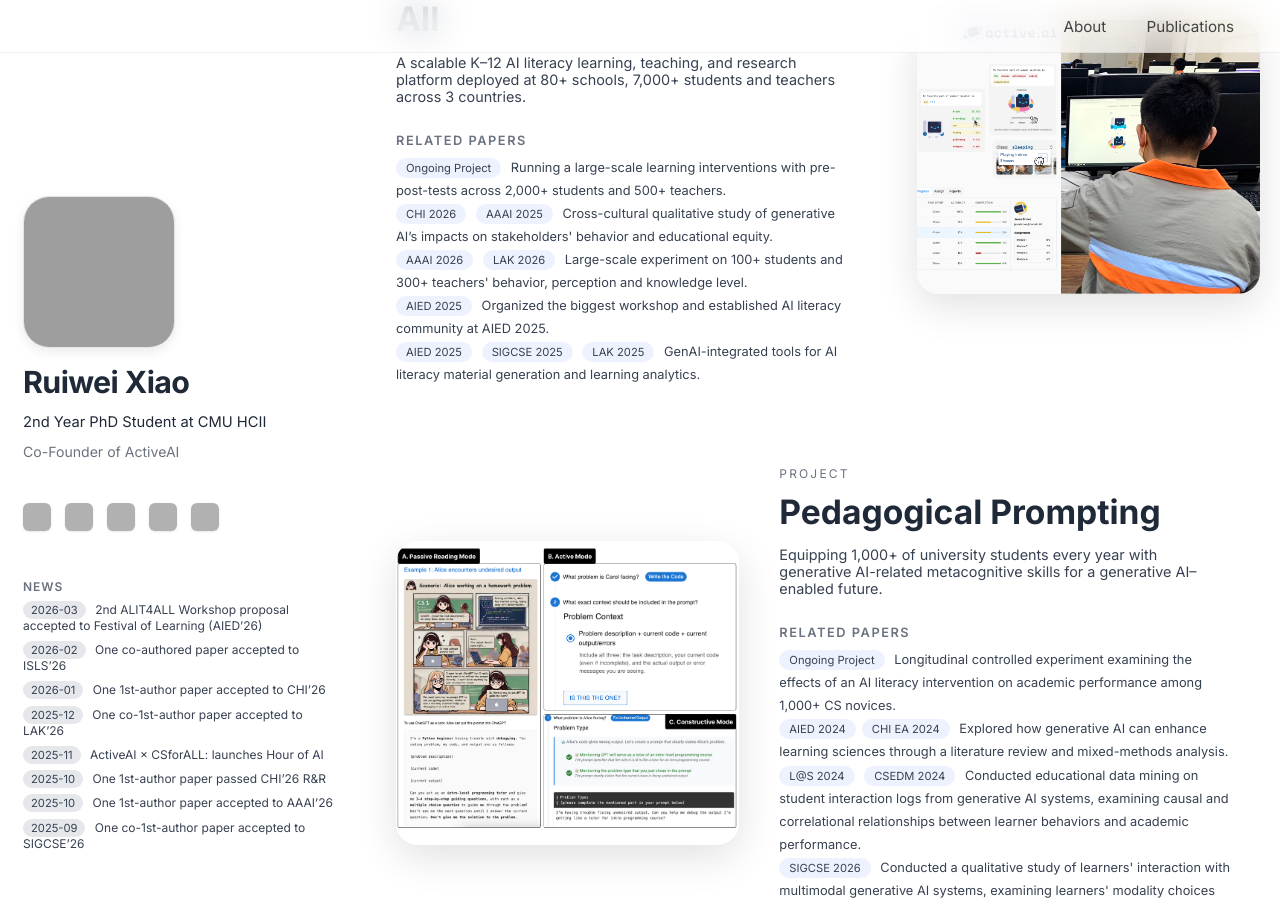
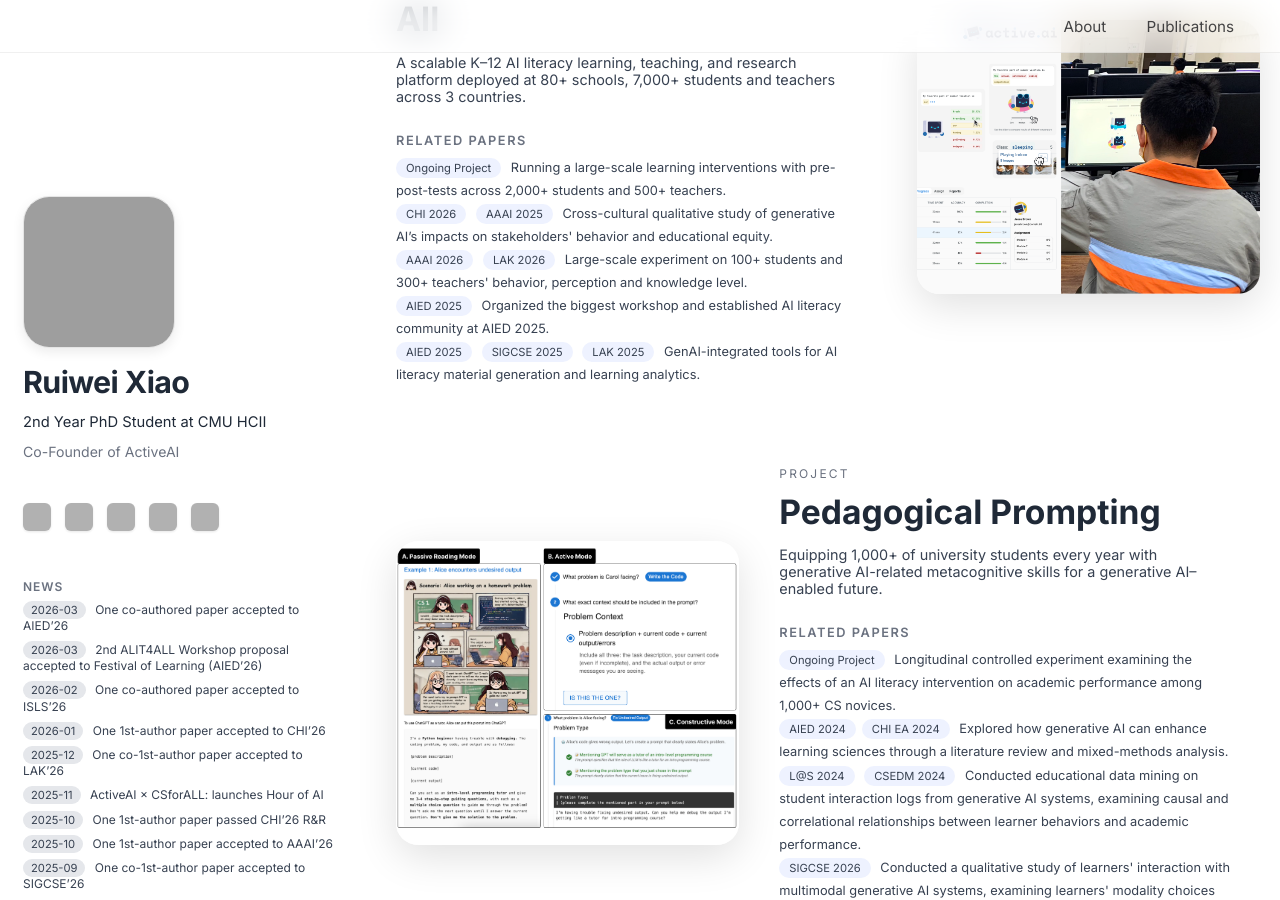
Before and after one commit to ruiwei-xiao/ruiwei-xiao.github.io, a Jekyll site: the page built from index.md, in a window 1280 px wide and 900 px high, scrolled down 345 px. Built offline with Jekyll 4.4.1, drawn with Linux system fonts in a browser that asks for light colours; grey boxes are pictures that could not be loaded.

Commit message:
Update default.html

```diff
--- a/_layouts/default.html
+++ b/_layouts/default.html
@@ -72,6 +72,10 @@
         <ul class="news-list-small">
           <li>
             <span class="news-tag">2026-03</span>
+            One co-authored paper accepted to AIED’26
+          </li>
+          <li>
+            <span class="news-tag">2026-03</span>
             2nd ALIT4ALL Workshop proposal accepted to Festival of Learning (AIED’26)
           </li>
           <li>
```
